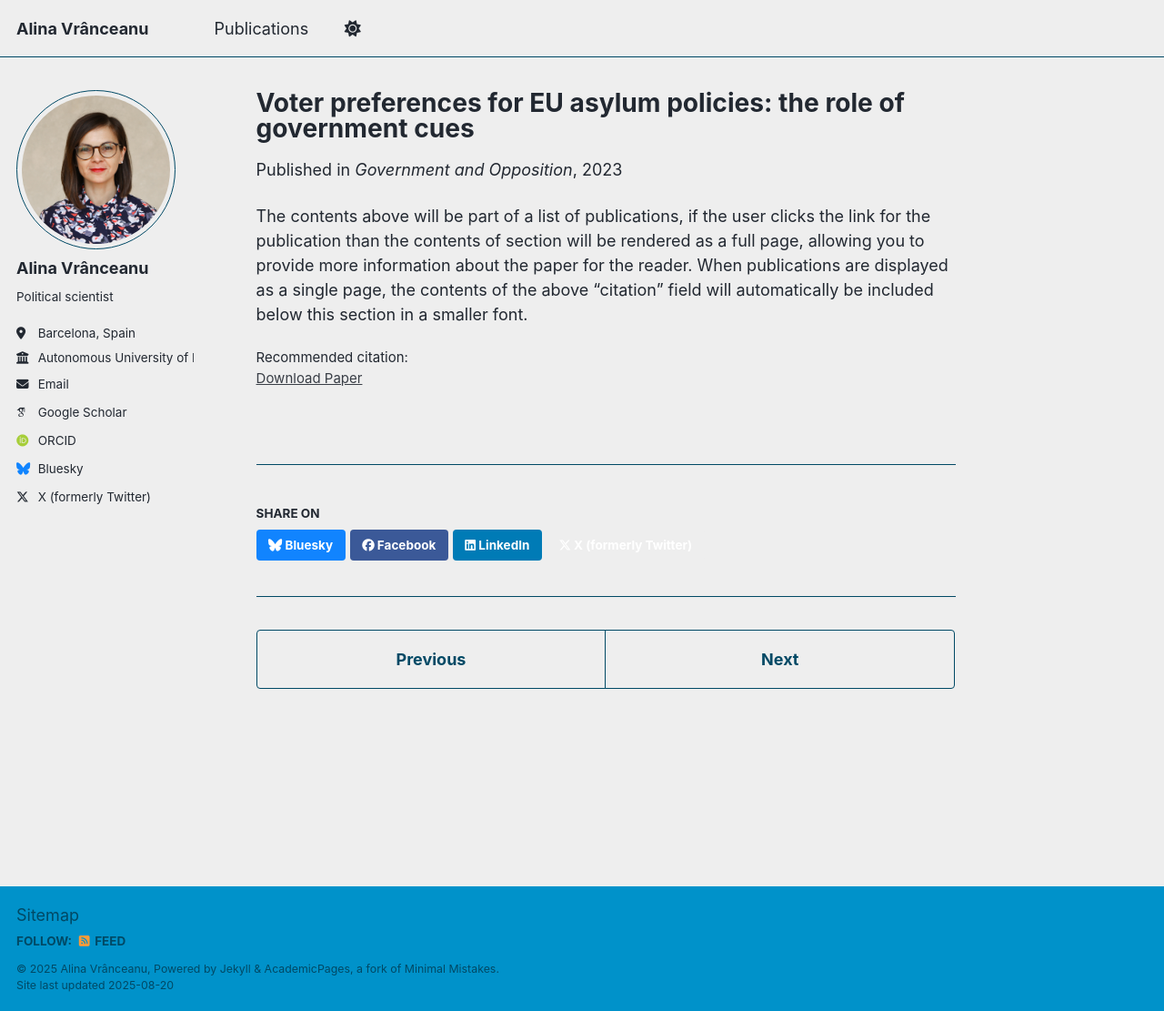
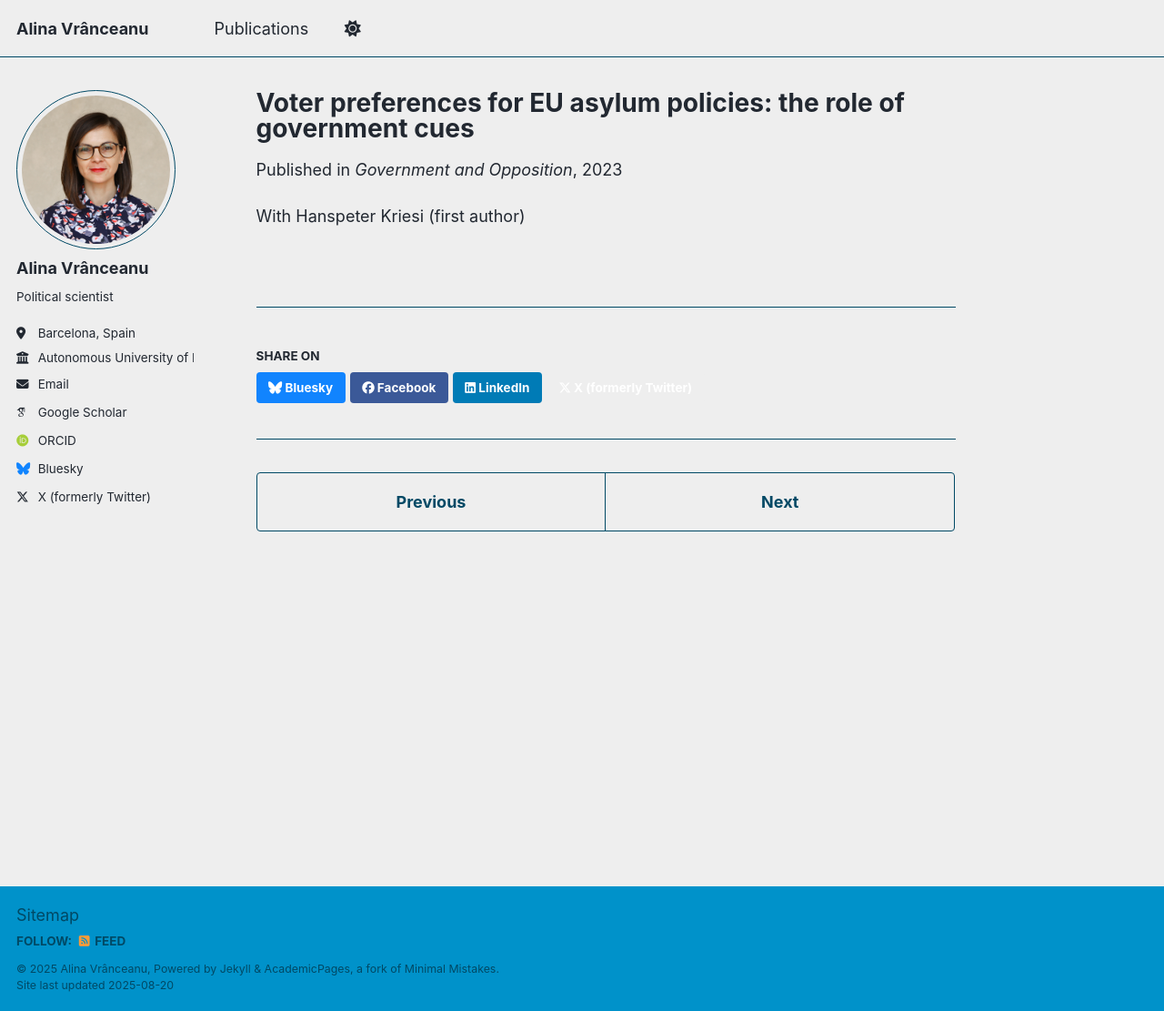
Before and after one commit to alinavranceanu/alinavranceanu.github.io, a Jekyll site: the page built from _publications/2024-Kriesi-Vranceanu.md, in a window 1280 px wide and 1111 px high. Shown: the whole window at 91% size. Built offline with Jekyll 4.4.1, drawn with Linux system fonts in a browser that asks for light colours; some web fonts are replaced; a script that is not in the unit is left out.

Commit message:
Update 2024-Kriesi-Vranceanu.md

```diff
--- a/_publications/2024-Kriesi-Vranceanu.md
+++ b/_publications/2024-Kriesi-Vranceanu.md
@@ -3,11 +3,8 @@ title: "Voter preferences for EU asylum policies: the role of government cues"
 collection: publications
 category: manuscripts
 permalink: /publication/2024-Kriesi-Vranceanu
-excerpt: ''
 date: 2023-11-20
 venue: 'Government and Opposition'
-paperurl: ''
-citation: ''
 ---
 
-The contents above will be part of a list of publications, if the user clicks the link for the publication than the contents of section will be rendered as a full page, allowing you to provide more information about the paper for the reader. When publications are displayed as a single page, the contents of the above "citation" field will automatically be included below this section in a smaller font.
+With Hanspeter Kriesi (first author)
```
